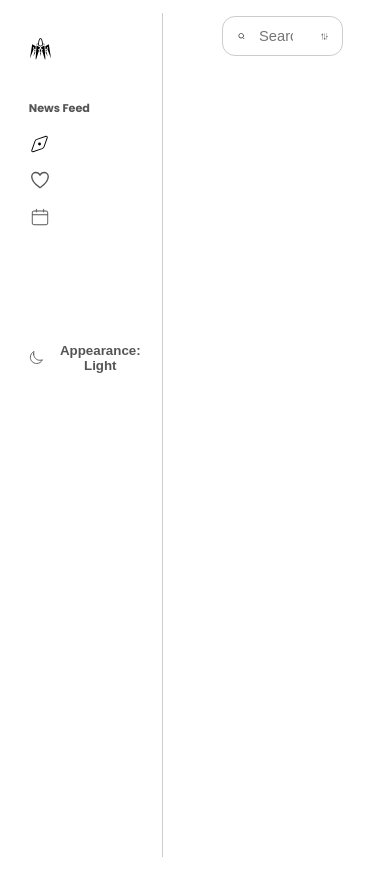
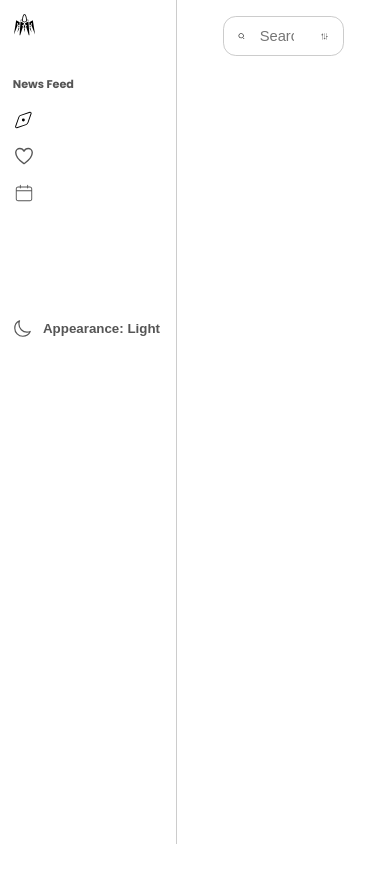
Before and after one commit to Beridze0/movie-website, a React (Vite) app: page / in a window 390 px wide. After the commit the page ends 844 px from the top, so only its background shows below. Built offline with nearby package versions, Linux system fonts and the light colour scheme.

Commit message:
fixed sidebar media

```diff
--- a/src/components/Sidebar/Sidebar.css
+++ b/src/components/Sidebar/Sidebar.css
@@ -1,6 +1,8 @@
 .sidebar-container{
     display: flex;
     height: 100%;
+    border-right: 1px solid var(--border-color);
+
 }
 
 .sidebar{
@@ -10,7 +12,6 @@
     gap: 1rem;
     color: var(--secondary-text-color);
     width: 270px;
-    border-right: 1px solid var(--border-color);
 }
 
 .sidebar-logo{
@@ -83,7 +84,7 @@
 
 
 @media screen and (max-width: 768px) {
-    .sidebar-container {
+    .sidebar {
         width: 200px;
         padding: 1rem;
     }
@@ -115,7 +116,7 @@
 }
 
 @media screen and (max-width: 480px) {
-    .sidebar-container {
+    .sidebar {
         width: 150px;
         padding: 0.8rem;
     }
```
Also changed, not shown: src/components/MainContent/FeaturedMovie/FeaturedMovie.jsx (added, +12 -0 lines), src/components/MainContent/MainContent.jsx (added, +12 -0 lines), src/components/MainContent/FeaturedMovie/FeaturedMovie.css (added), src/components/MainContent/MainContent.css (added).
